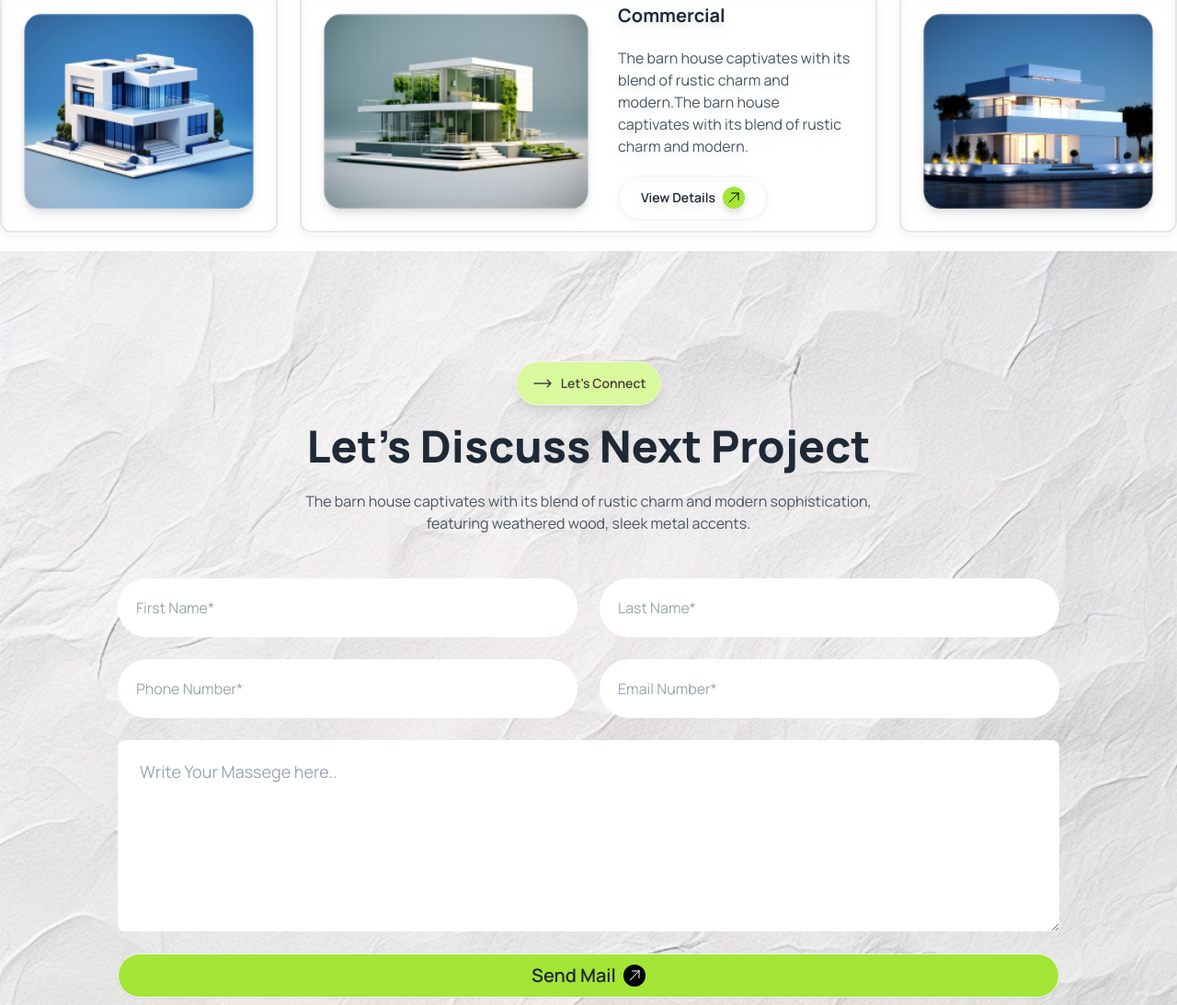
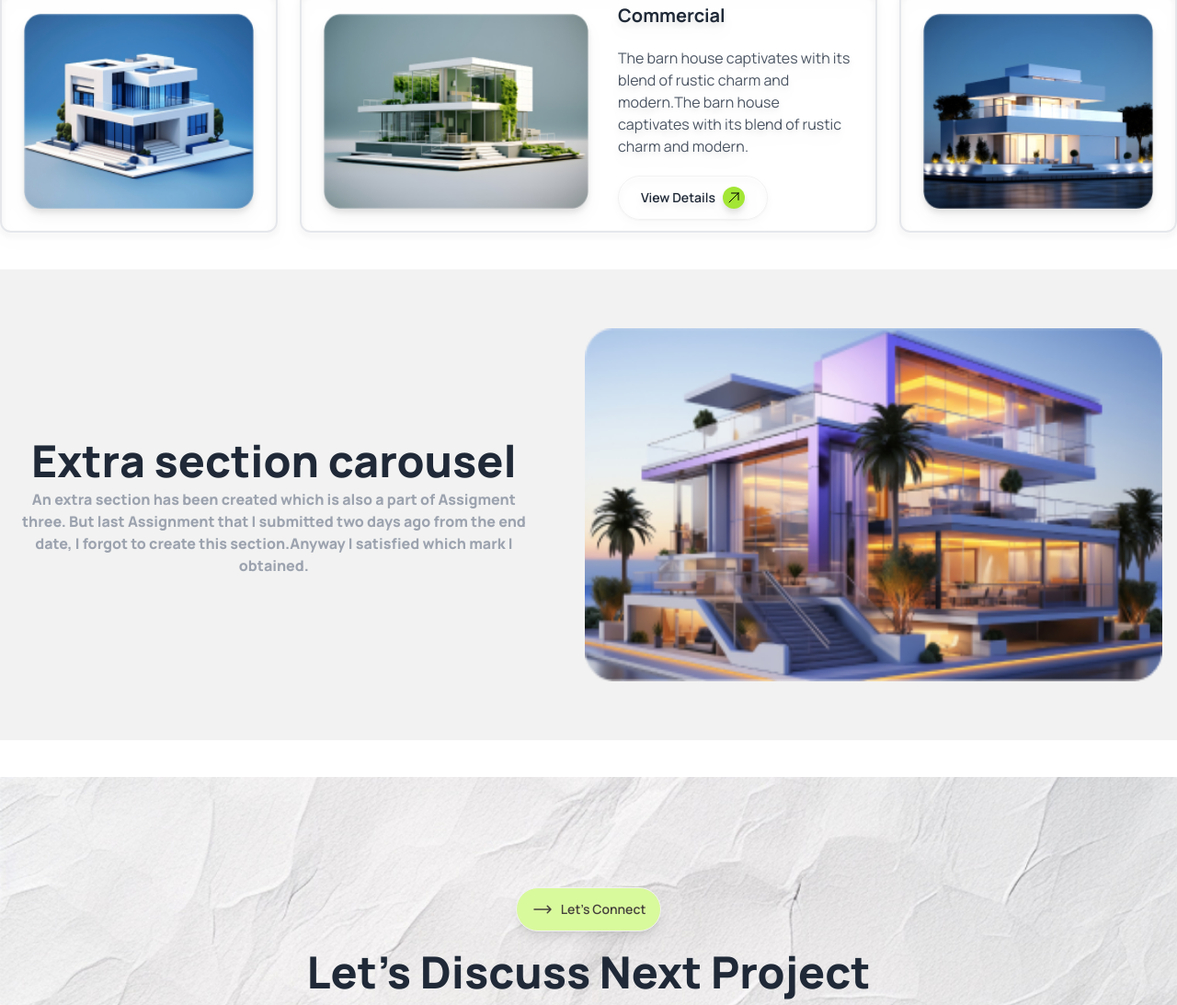
Before and after one commit to Harun-AR-Rashid/Assignment-03, a plain HTML site: page index.html in a window 1280 px wide. Shown: the part 2897-3990 px from the top of the page at 92% size. Drawn offline with nearby package versions, Linux system fonts and the light colour scheme.

Commit message:
carousel issue fixed

```diff
--- a/index.html
+++ b/index.html
@@ -311,21 +311,38 @@
 
         </section>
         <!-- Screw added section -->
-        <section>
-
+        <section class="bg-base-200 my-10 container hero-content mx-auto flex-col lg:flex-row lg:space-x-10 py-16">
+            <div class="text-center font-extrabold lg:w-1/2">
+                <h1 class="text-3xl md:text-5xl font-extrabold md:leading-tight ">Extra section carousel</h1>
+            <p class="text-gray-400">An extra section has been created which is also a part of Assigment three. But last Assignment that I submitted two days ago from the end date, I forgot to create this section.Anyway I satisfied which mark I obtained.</p>
+            </div>
+            <div class="carousel carousel-vertical rounded-box h-96 mx-10">
+                <div class="carousel-item h-full mb-2">
+                  <img src="./images/article1.png" />
+                </div>
+                <div class="carousel-item h-full mb-2">
+                  <img src="./images/article2.png" />
+                </div>
+                <div class="carousel-item h-full mb-2">
+                  <img src="./images/article1.png" />
+                </div>
+                <div class="carousel-item h-full mb-2">
+                  <img src="./images/article3.png" />
+                </div>
+            </div>
         </section>
         <!-- Discussing Project section -->
         <section class="bg-[url('/images/bg.jpg')] bg-cover bg-center py-24">
             <div class="md:container mx-auto">
                 <div class="text-center max-w-md md:max-w-xl lg:max-w-2xl mx-auto p-6">
-                    <button class="btn bg-lime-200 shadow-lg rounded-full text-stone-700 md:items-center mb-5">
+                    <button class="btn bg-lime-200 shadow-lg rounded-full mb-2 text-stone-700 md:items-center mb-5">
                         <svg xmlns="http://www.w3.org/2000/svg" fill="none" viewBox="0 0 24 24" stroke-width="1.5"
                             stroke="currentColor" class="size-6">
                             <path stroke-linecap="round" stroke-linejoin="round"
                                 d="M17.25 8.25 21 12m0 0-3.75 3.75M21 12H3" />
                         </svg>
                         Let's Connect</button>
-                    <h1 class="text-3xl md:text-5xl font-extrabold">Let's Discuss Next Project
+                    <h1 class="text-3xl lg:text-5xl font-extrabold">Let's Discuss Next Project
                     </h1>
                     <p class="py-6 text-gray-600">
                         The barn house captivates with its blend of rustic charm and modern sophistication, featuring
```
